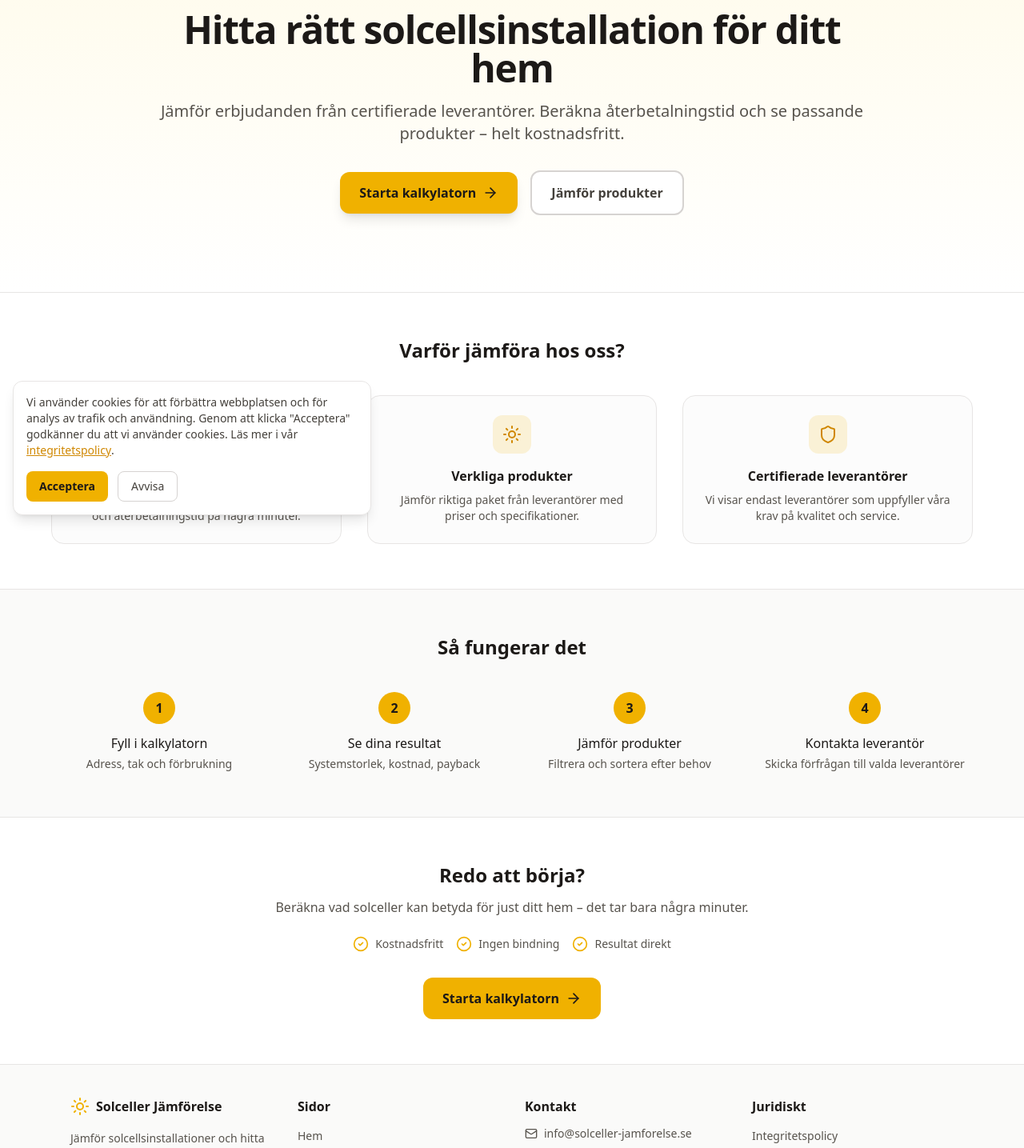
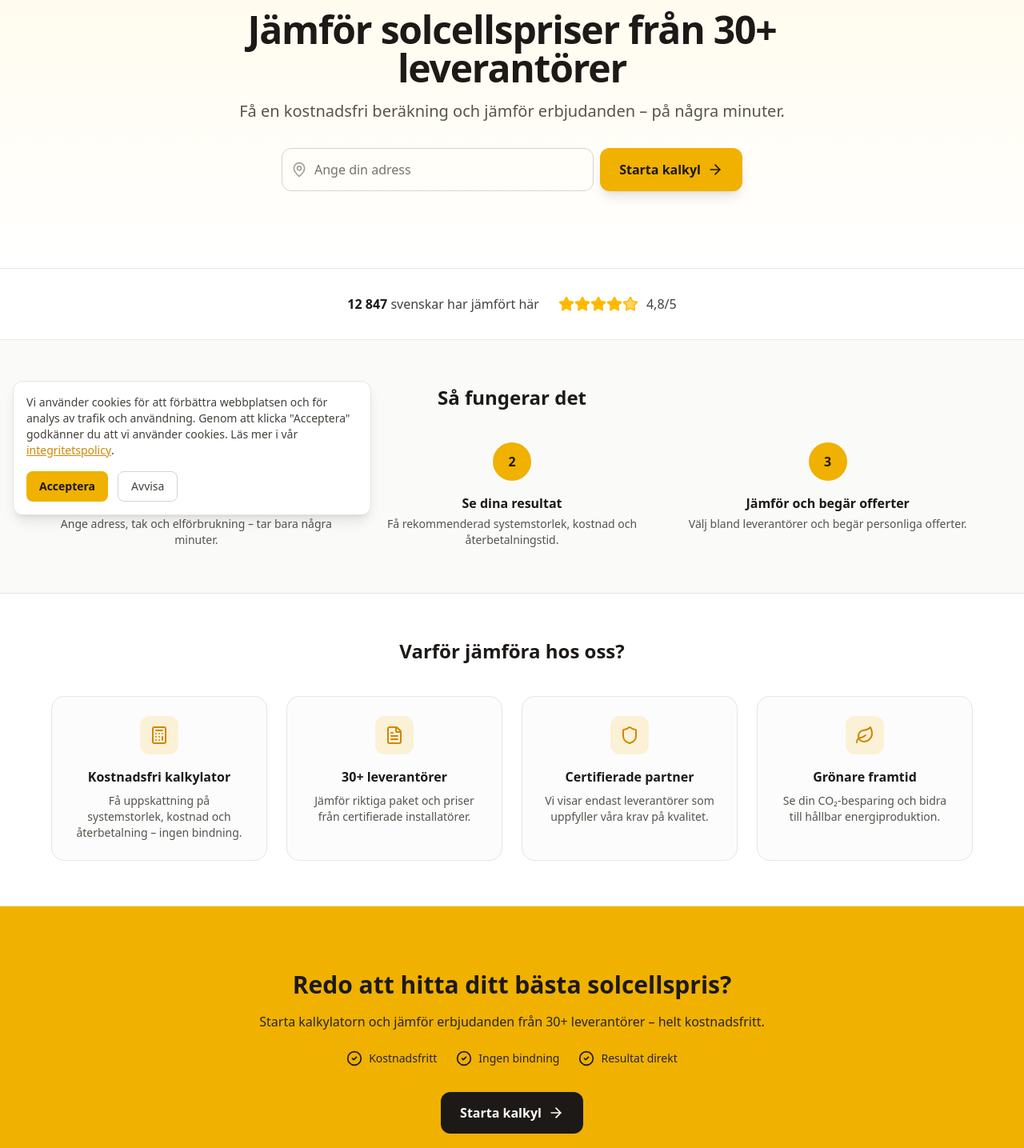
Before and after one commit to nojmen93/solceller-jamforelse, a Next.js app: page / in a window 1280 px wide. Shown: the part 140-1575 px from the top of the page at 80% size. Built offline with nearby package versions, Linux system fonts and the light colour scheme.

Commit message:
Add homepage

```diff
--- a/app/layout.tsx
+++ b/app/layout.tsx
@@ -1,4 +1,5 @@
 import type { Metadata } from "next";
+import type { ReactNode } from "react";
 import { Geist, Geist_Mono } from "next/font/google";
 import { Navigation } from "@/components/Navigation";
 import { Footer } from "@/components/Footer";
@@ -24,7 +25,7 @@ export const metadata: Metadata = {
 export default function RootLayout({
   children,
 }: Readonly<{
-  children: React.ReactNode;
+  children: ReactNode;
 }>) {
   return (
     <html lang="sv">
--- /dev/null
+++ b/app/not-found.tsx
@@ -0,0 +1,18 @@
+import Link from "next/link";
+
+export default function NotFound() {
+  return (
+    <main className="mx-auto flex min-h-[60vh] max-w-lg flex-col items-center justify-center px-4 py-16 text-center">
+      <h1 className="text-3xl font-bold text-stone-900">Sidan hittades inte</h1>
+      <p className="mt-2 text-stone-600">
+        Den sidan du söker finns inte eller har flyttats.
+      </p>
+      <Link
+        href="/"
+        className="mt-8 rounded-xl bg-yellow-500 px-5 py-2.5 font-semibold text-stone-900 hover:bg-yellow-600"
+      >
+        Till startsidan
+      </Link>
+    </main>
+  );
+}
--- a/app/page.tsx
+++ b/app/page.tsx
@@ -1,64 +1,145 @@
 import Link from "next/link";
-import { Sun, Zap, Shield, ArrowRight, CheckCircle2 } from "lucide-react";
+import {
+  Shield,
+  ArrowRight,
+  CheckCircle2,
+  Star,
+  MapPin,
+  Calculator,
+  FileText,
+  Leaf,
+} from "lucide-react";
 
 export default function HomePage() {
   return (
     <main>
+      {/* Hero */}
       <section className="relative overflow-hidden bg-gradient-to-b from-amber-50 to-white px-4 py-16 sm:px-6 sm:py-24">
         <div className="mx-auto max-w-4xl text-center">
           <h1 className="text-4xl font-bold tracking-tight text-stone-900 sm:text-5xl">
-            Hitta rätt solcellsinstallation för ditt hem
+            Jämför solcellspriser från 30+ leverantörer
           </h1>
           <p className="mt-4 text-lg text-stone-600 sm:text-xl">
-            Jämför erbjudanden från certifierade leverantörer. Beräkna
-            återbetalningstid och se passande produkter – helt kostnadsfritt.
+            Få en kostnadsfri beräkning och jämför erbjudanden – på några
+            minuter.
           </p>
-          <div className="mt-8 flex flex-col items-center justify-center gap-4 sm:flex-row">
-            <Link
-              href="/kalkylator"
-              className="inline-flex items-center gap-2 rounded-xl bg-yellow-500 px-6 py-3.5 font-semibold text-stone-900 shadow-lg transition hover:bg-yellow-600 focus:outline-none focus:ring-2 focus:ring-yellow-500 focus:ring-offset-2"
-            >
-              Starta kalkylatorn
-              <ArrowRight className="h-5 w-5" />
-            </Link>
-            <Link
-              href="/jamfor"
-              className="inline-flex items-center gap-2 rounded-xl border-2 border-stone-300 bg-white px-6 py-3.5 font-semibold text-stone-700 transition hover:border-yellow-400 hover:bg-amber-50"
-            >
-              Jämför produkter
-            </Link>
+          <div className="mx-auto mt-8 max-w-xl">
+            <div className="flex flex-col gap-3 sm:flex-row sm:gap-2">
+              <div className="relative flex-1">
+                <MapPin className="absolute left-3 top-1/2 h-5 w-5 -translate-y-1/2 text-stone-400" />
+                <input
+                  type="text"
+                  placeholder="Ange din adress"
+                  className="w-full rounded-xl border border-stone-300 py-3.5 pl-10 pr-4 text-stone-900 placeholder-stone-500 focus:border-yellow-500 focus:outline-none focus:ring-2 focus:ring-yellow-500 focus:ring-offset-2"
+                  aria-label="Adress"
+                />
+              </div>
+              <Link
+                href="/kalkylator"
+                className="inline-flex items-center justify-center gap-2 rounded-xl bg-yellow-500 px-6 py-3.5 font-semibold text-stone-900 shadow-lg transition hover:bg-yellow-600 focus:outline-none focus:ring-2 focus:ring-yellow-500 focus:ring-offset-2"
+              >
+                Starta kalkyl
+                <ArrowRight className="h-5 w-5" />
+              </Link>
+            </div>
           </div>
         </div>
       </section>
 
+      {/* Social proof */}
+      <section className="border-t border-stone-200 bg-white px-4 py-8 sm:px-6">
+        <div className="mx-auto flex max-w-4xl flex-wrap items-center justify-center gap-6 text-center">
+          <p className="text-stone-700">
+            <span className="font-semibold text-stone-900">12 847</span>{" "}
+            svenskar har jämfört här
+          </p>
+          <div className="flex items-center gap-1.5">
+            <div className="flex">
+              {[1, 2, 3, 4].map((i) => (
+                <Star
+                  key={i}
+                  className="h-5 w-5 fill-amber-400 text-amber-400"
+                  aria-hidden
+                />
+              ))}
+              <Star className="h-5 w-5 fill-amber-400/60 text-amber-400" aria-hidden />
+            </div>
+            <span className="ml-1 font-medium text-stone-700">4,8/5</span>
+          </div>
+        </div>
+      </section>
+
+      {/* Så fungerar det - 3 steps */}
+      <section className="border-t border-stone-200 bg-stone-50 px-4 py-14 sm:px-6">
+        <div className="mx-auto max-w-6xl">
+          <h2 className="text-center text-2xl font-bold text-stone-900">
+            Så fungerar det
+          </h2>
+          <ol className="mt-10 grid gap-8 sm:grid-cols-3">
+            <li className="flex flex-col items-center text-center">
+              <span className="flex h-12 w-12 items-center justify-center rounded-full bg-yellow-500 font-bold text-stone-900">
+                1
+              </span>
+              <span className="mt-4 font-semibold text-stone-900">
+                Fyll i kalkylatorn
+              </span>
+              <span className="mt-1 text-sm text-stone-600">
+                Ange adress, tak och elförbrukning – tar bara några minuter.
+              </span>
+            </li>
+            <li className="flex flex-col items-center text-center">
+              <span className="flex h-12 w-12 items-center justify-center rounded-full bg-yellow-500 font-bold text-stone-900">
+                2
+              </span>
+              <span className="mt-4 font-semibold text-stone-900">
+                Se dina resultat
+              </span>
+              <span className="mt-1 text-sm text-stone-600">
+                Få rekommenderad systemstorlek, kostnad och återbetalningstid.
+              </span>
+            </li>
+            <li className="flex flex-col items-center text-center">
+              <span className="flex h-12 w-12 items-center justify-center rounded-full bg-yellow-500 font-bold text-stone-900">
+                3
+              </span>
+              <span className="mt-4 font-semibold text-stone-900">
+                Jämför och begär offerter
+              </span>
+              <span className="mt-1 text-sm text-stone-600">
+                Välj bland leverantörer och begär personliga offerter.
+              </span>
+            </li>
+          </ol>
+        </div>
+      </section>
+
+      {/* Benefits - 4 cards */}
       <section className="border-t border-stone-200 bg-white px-4 py-14 sm:px-6">
         <div className="mx-auto max-w-6xl">
           <h2 className="text-center text-2xl font-bold text-stone-900">
             Varför jämföra hos oss?
           </h2>
-          <div className="mt-10 grid gap-8 sm:grid-cols-3">
+          <div className="mt-10 grid gap-6 sm:grid-cols-2 lg:grid-cols-4">
             <div className="rounded-2xl border border-stone-200 bg-stone-50/50 p-6 text-center">
               <div className="mx-auto flex h-12 w-12 items-center justify-center rounded-xl bg-yellow-500/15">
-                <Zap className="h-6 w-6 text-yellow-600" />
+                <Calculator className="h-6 w-6 text-yellow-600" />
               </div>
               <h3 className="mt-4 font-semibold text-stone-900">
-                Snabb kalkylator
+                Kostnadsfri kalkylator
               </h3>
               <p className="mt-2 text-sm text-stone-600">
-                Få en uppskattning på systemstorlek, kostnad och
-                återbetalningstid på några minuter.
+                Få uppskattning på systemstorlek, kostnad och återbetalning – ingen bindning.
               </p>
             </div>
             <div className="rounded-2xl border border-stone-200 bg-stone-50/50 p-6 text-center">
               <div className="mx-auto flex h-12 w-12 items-center justify-center rounded-xl bg-yellow-500/15">
-                <Sun className="h-6 w-6 text-yellow-600" />
+                <FileText className="h-6 w-6 text-yellow-600" />
               </div>
               <h3 className="mt-4 font-semibold text-stone-900">
-                Verkliga produkter
+                30+ leverantörer
               </h3>
               <p className="mt-2 text-sm text-stone-600">
-                Jämför riktiga paket från leverantörer med priser och
-                specifikationer.
+                Jämför riktiga paket och priser från certifierade installatörer.
               </p>
             </div>
             <div className="rounded-2xl border border-stone-200 bg-stone-50/50 p-6 text-center">
@@ -66,99 +147,55 @@ export default function HomePage() {
                 <Shield className="h-6 w-6 text-yellow-600" />
               </div>
               <h3 className="mt-4 font-semibold text-stone-900">
-                Certifierade leverantörer
+                Certifierade partner
               </h3>
               <p className="mt-2 text-sm text-stone-600">
-                Vi visar endast leverantörer som uppfyller våra krav på
-                kvalitet och service.
+                Vi visar endast leverantörer som uppfyller våra krav på kvalitet.
+              </p>
+            </div>
+            <div className="rounded-2xl border border-stone-200 bg-stone-50/50 p-6 text-center">
+              <div className="mx-auto flex h-12 w-12 items-center justify-center rounded-xl bg-yellow-500/15">
+                <Leaf className="h-6 w-6 text-yellow-600" />
+              </div>
+              <h3 className="mt-4 font-semibold text-stone-900">
+                Grönare framtid
+              </h3>
+              <p className="mt-2 text-sm text-stone-600">
+                Se din CO₂-besparing och bidra till hållbar energiproduktion.
               </p>
             </div>
           </div>
         </div>
       </section>
 
-      <section className="border-t border-stone-200 bg-stone-50 px-4 py-14 sm:px-6">
-        <div className="mx-auto max-w-6xl">
-          <h2 className="text-center text-2xl font-bold text-stone-900">
-            Så fungerar det
+      {/* Final CTA - yellow background */}
+      <section className="border-t border-stone-200 bg-yellow-500 px-4 py-16 sm:px-6 sm:py-20">
+        <div className="mx-auto max-w-3xl text-center">
+          <h2 className="text-2xl font-bold text-stone-900 sm:text-3xl">
+            Redo att hitta ditt bästa solcellspris?
           </h2>
-          <ol className="mt-10 grid gap-6 sm:grid-cols-4">
-            <li className="flex flex-col items-center text-center">
-              <span className="flex h-10 w-10 items-center justify-center rounded-full bg-yellow-500 font-bold text-stone-900">
-                1
-              </span>
-              <span className="mt-3 font-medium text-stone-900">
-                Fyll i kalkylatorn
-              </span>
-              <span className="mt-1 text-sm text-stone-600">
-                Adress, tak och förbrukning
-              </span>
-            </li>
-            <li className="flex flex-col items-center text-center">
-              <span className="flex h-10 w-10 items-center justify-center rounded-full bg-yellow-500 font-bold text-stone-900">
-                2
-              </span>
-              <span className="mt-3 font-medium text-stone-900">
-                Se dina resultat
-              </span>
-              <span className="mt-1 text-sm text-stone-600">
-                Systemstorlek, kostnad, payback
-              </span>
-            </li>
-            <li className="flex flex-col items-center text-center">
-              <span className="flex h-10 w-10 items-center justify-center rounded-full bg-yellow-500 font-bold text-stone-900">
-                3
-              </span>
-              <span className="mt-3 font-medium text-stone-900">
-                Jämför produkter
-              </span>
-              <span className="mt-1 text-sm text-stone-600">
-                Filtrera och sortera efter behov
-              </span>
-            </li>
-            <li className="flex flex-col items-center text-center">
-              <span className="flex h-10 w-10 items-center justify-center rounded-full bg-yellow-500 font-bold text-stone-900">
-                4
-              </span>
-              <span className="mt-3 font-medium text-stone-900">
-                Kontakta leverantör
-              </span>
-              <span className="mt-1 text-sm text-stone-600">
-                Skicka förfrågan till valda leverantörer
-              </span>
-            </li>
-          </ol>
-        </div>
-      </section>
-
-      <section className="border-t border-stone-200 bg-white px-4 py-14 sm:px-6">
-        <div className="mx-auto max-w-3xl text-center">
-          <h2 className="text-2xl font-bold text-stone-900">
-            Redo att börja?
-          </h2>
-          <p className="mt-3 text-stone-600">
-            Beräkna vad solceller kan betyda för just ditt hem – det tar bara
-            några minuter.
+          <p className="mt-4 text-stone-800">
+            Starta kalkylatorn och jämför erbjudanden från 30+ leverantörer – helt kostnadsfritt.
           </p>
-          <ul className="mt-6 flex flex-wrap justify-center gap-4 text-sm text-stone-600">
+          <ul className="mt-6 flex flex-wrap justify-center gap-6 text-sm font-medium text-stone-800">
             <li className="flex items-center gap-2">
-              <CheckCircle2 className="h-5 w-5 text-yellow-500" />
+              <CheckCircle2 className="h-5 w-5 text-stone-900" />
               Kostnadsfritt
             </li>
             <li className="flex items-center gap-2">
-              <CheckCircle2 className="h-5 w-5 text-yellow-500" />
+              <CheckCircle2 className="h-5 w-5 text-stone-900" />
               Ingen bindning
             </li>
             <li className="flex items-center gap-2">
-              <CheckCircle2 className="h-5 w-5 text-yellow-500" />
+              <CheckCircle2 className="h-5 w-5 text-stone-900" />
               Resultat direkt
             </li>
           </ul>
           <Link
             href="/kalkylator"
-            className="mt-8 inline-flex items-center gap-2 rounded-xl bg-yellow-500 px-6 py-3.5 font-semibold text-stone-900 transition hover:bg-yellow-600"
+            className="mt-8 inline-flex items-center gap-2 rounded-xl bg-stone-900 px-6 py-3.5 font-semibold text-white transition hover:bg-stone-800 focus:outline-none focus:ring-2 focus:ring-stone-900 focus:ring-offset-2 focus:ring-offset-yellow-500"
           >
-            Starta kalkylatorn
+            Starta kalkyl
             <ArrowRight className="h-5 w-5" />
           </Link>
         </div>
```
